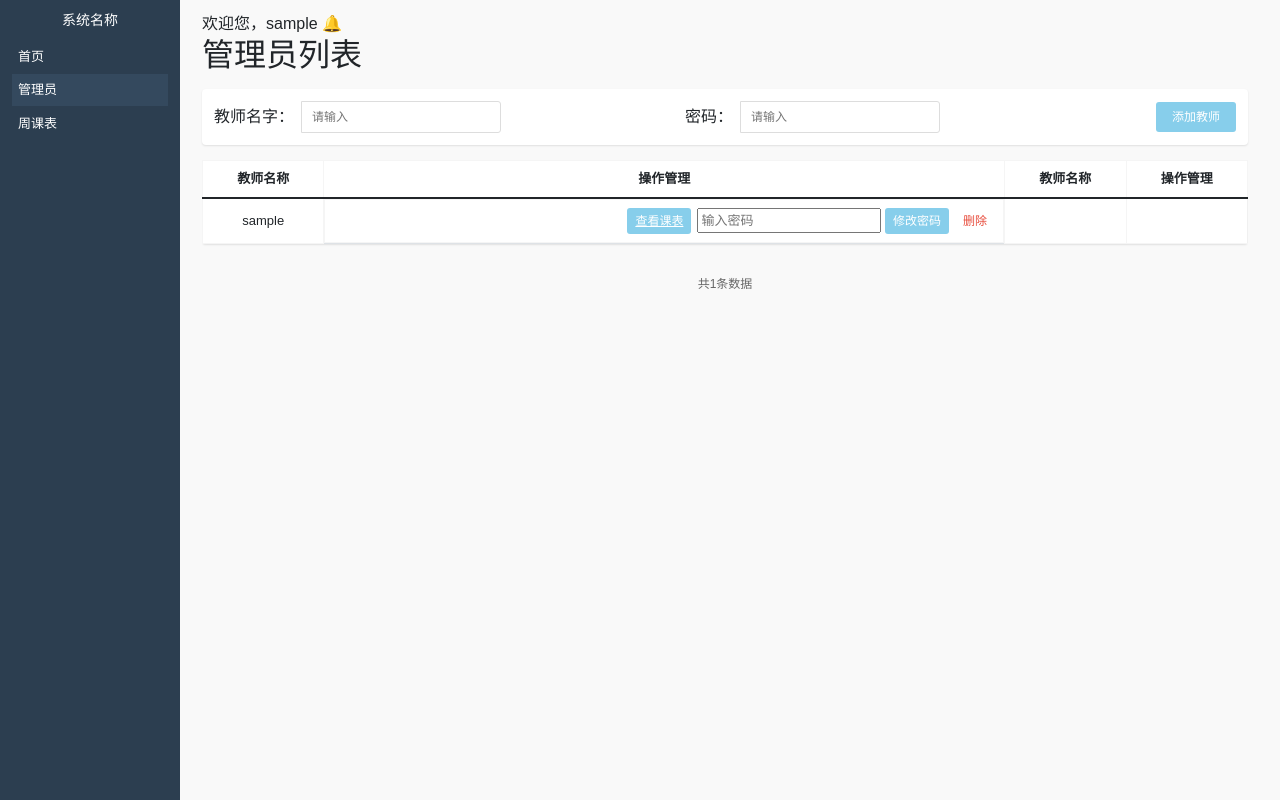
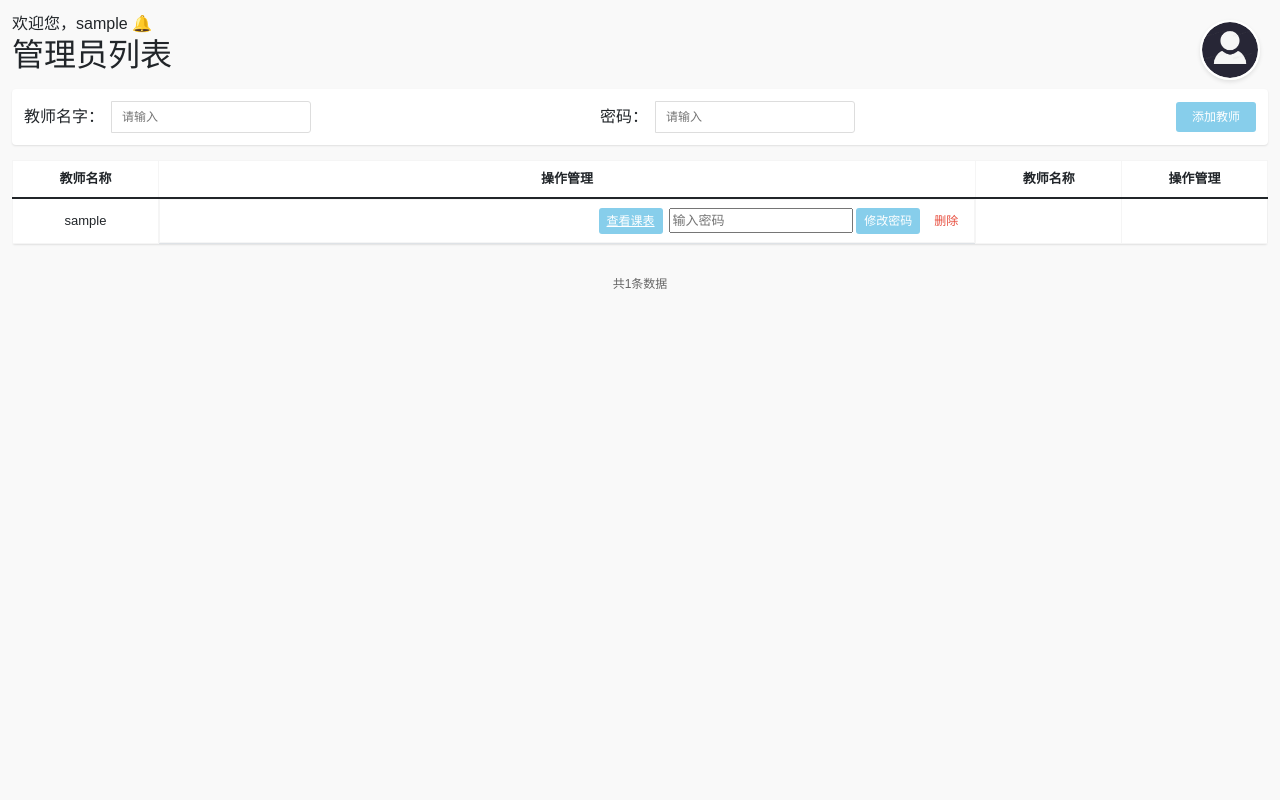
Before and after one commit to zhuanfeng/liyuan_schedule, a Flask app: template templates/admin.html in a window 1280 px wide. Run offline with Flask 3, Linux system fonts and the light colour scheme; the visitor is signed in with stand-in values (Sample User, id 1); tables that the repository leaves empty or names only in its code hold one stand-in row (values such as "Sample post"); the template is opened without the code that fills it: most values are stand-ins (such as "Sample title", 1, 10 or a date in 2020).

Commit message:
给管理员页面也加上退出登录和返回管理员页面的按钮

```diff
--- a/static/css/admin.css
+++ b/static/css/admin.css
@@ -7,49 +7,85 @@
     display: flex;
 }
 
-/* 侧边栏样式 */
-.sidebar {
-    width: 180px;
-    background: #2c3e50;
-    color: white;
-    height: 100vh;
-    padding: 12px;
-    position: fixed;
+/* 添加wrapper样式 */
+.wrapper {
+    width: 100%;
+    max-width: 100%;
+    margin: 0 auto;
+    display: flex;
+    flex-direction: column;
 }
 
-.sidebar h2 {
-    text-align: center;
-    font-size: 14px;
-    margin-bottom: 12px;
+/* 头像按钮样式 */
+.avatar-dropdown {
+    position: fixed;
+    top: 20px;
+    right: 20px;
+    z-index: 1000;
 }
 
-.sidebar ul {
-    list-style: none;
+.avatar-btn {
+    width: 60px;
+    height: 60px;
     padding: 0;
+    border: 2px solid #fff;
+    border-radius: 50%;
+    cursor: pointer;
+    overflow: hidden;
+    background: none;
+    box-shadow: 0 2px 4px rgba(0, 0, 0, 0.1);
+    transition: transform 0.2s ease;
 }
 
-.sidebar ul li {
-    padding: 6px;
-    margin-bottom: 2px;
+.avatar-btn:hover {
+    transform: scale(1.05);
 }
 
-.sidebar ul li.active {
-    background: #34495e;
+.avatar-img {
+    width: 100%;
+    height: 100%;
+    object-fit: cover;
+    border-radius: 50%;
 }
 
-.sidebar ul li a {
+.dropdown-menu {
+    display: none;
+    position: absolute;
+    top: 50px;
+    right: 0;
+    background: white;
+    border-radius: 4px;
+    box-shadow: 0 2px 10px rgba(0,0,0,0.1);
+    min-width: 150px;
+}
+
+.dropdown-menu.show {
+    display: block;
+}
+
+.dropdown-item {
+    padding: 10px 15px;
+    color: #333;
     text-decoration: none;
-    color: white;
     display: block;
-    font-size: 13px;
+    font-size: 14px;
 }
+
+.dropdown-item:hover {
+    background: #f5f5f5;
+}
+
+.logout-btn {
+    color: #e74c3c;
+}
+
+/* 侧边栏样式已移除 */
 
 /* 主内容区域 */
 .main-content {
-    margin-left: 190px;
     padding: 12px;
     flex: 1;
-    width: calc(100vw - 210px);
+    width: 100%;
 }
 
 .section-title {
--- a/templates/admin.html
+++ b/templates/admin.html
@@ -9,21 +9,21 @@
 </head>
 <body>
     <div class="wrapper">
-        <!-- 侧边栏 -->
-        <aside class="sidebar">
-            <h2 class="logo">系统名称</h2>
-            <ul>
-                <li><a href="{{ url_for('login') }}">首页</a></li>
-                <li class="active"><a href="#">管理员</a></li>
-                <li><a href="{{ url_for('login') }}">周课表</a></li>
-            </ul>
-        </aside>
 
         <!-- 主要内容 -->
         <main class="main-content">
             <header class="topbar">
                 <span class="welcome-text">欢迎您，{{ session['username'] }}</span>
                 <span class="notifications">🔔</span>
+                <div class="avatar-dropdown">
+                    <button class="avatar-btn" onclick="toggleDropdown()">
+                        <img src="{{ url_for('static', filename='img/default-avatar.jpg') }}" alt="Avatar" class="avatar-img">
+                    </button>
+                    <div class="dropdown-menu" id="dropdownMenu">
+                        <span class="dropdown-item">{{ session['username'] }}</span>
+                        <a href="{{ url_for('logout') }}" class="dropdown-item logout-btn">退出登录</a>
+                    </div>
+                </div>
             </header>
 
             <section class="content">
@@ -110,5 +110,23 @@
     </div>
 
     <script src="https://cdn.jsdelivr.net/npm/bootstrap@5.1.3/dist/js/bootstrap.bundle.min.js"></script>
+    <script>
+        function toggleDropdown() {
+            const dropdownMenu = document.getElementById('dropdownMenu');
+            dropdownMenu.classList.toggle('show');
+        }
+
+        // 点击页面其他地方关闭下拉菜单
+        window.onclick = function(event) {
+            if (!event.target.matches('.avatar-btn') && !event.target.matches('.avatar-img')) {
+                const dropdowns = document.getElementsByClassName('dropdown-menu');
+                for (let dropdown of dropdowns) {
+                    if (dropdown.classList.contains('show')) {
+                        dropdown.classList.remove('show');
+                    }
+                }
+            }
+        }
+    </script>
 </body>
 </html>
--- a/templates/schedule_for_admin.html
+++ b/templates/schedule_for_admin.html
@@ -8,6 +8,7 @@
 </head>
 <body>
     <div class="main-content">
+        <a href="{{ url_for('admin') }}" class="back-btn">返回管理页面</a>
         <div class="welcome-header">
             <h1>Schedule for {{ username }}</h1>
             <div class="date-display">工作周期表</div>
```
Also changed, not shown: static/css/schedule_for_admin.css (+19 -0 lines).
